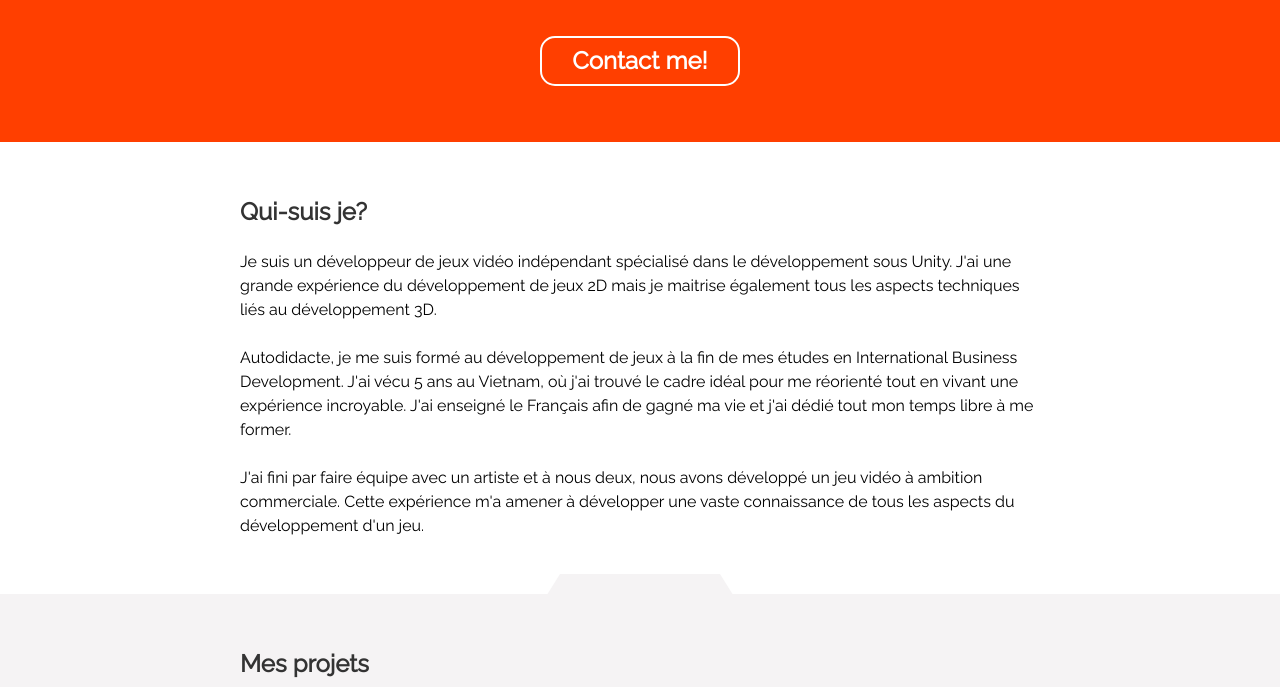
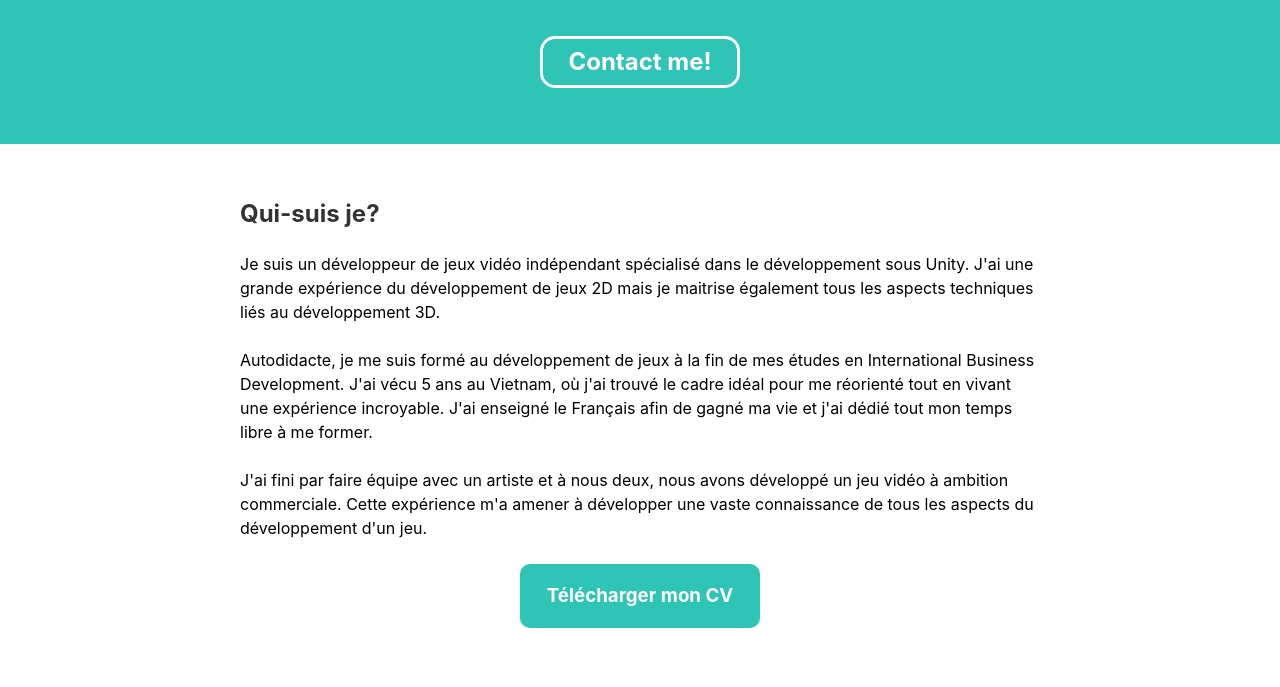
Before and after one commit to L0icB0uvier/portfolio-loic-bouvier, a Gatsby site: page / in a window 1280 px wide. Shown: the part 359-1046 px from the top of the page. Built offline with nearby package versions, Linux system fonts and the light colour scheme; Gatsby itself is replaced by a stand-in of ours.

Commit message:
Added download link

```diff
--- a/gatsby-config.js
+++ b/gatsby-config.js
@@ -62,6 +62,12 @@
       },
     },
     {
+      resolve: "gatsby-plugin-anchor-links",
+      options: {
+        offset: -100
+      }
+    }
+    {
       resolve: `gatsby-plugin-postcss`,
       options: {
         postCssPlugins: [
--- a/package.json
+++ b/package.json
@@ -8,6 +8,7 @@
     "@mdx-js/mdx": "^1.6.22",
     "@mdx-js/react": "^1.6.22",
     "gatsby": "^4.20.0",
+    "gatsby-plugin-anchor-links": "^1.2.1",
     "gatsby-plugin-google-fonts": "^1.0.1",
     "gatsby-plugin-image": "^2.20.0",
     "gatsby-plugin-manifest": "^4.20.0",
--- a/src/components/about.js
+++ b/src/components/about.js
@@ -1,3 +1,4 @@
+import { Link } from "gatsby"
 import React from "react"
 import * as AboutStyles from "../css/about.module.css"
 import SectionTitle from "./sectionTitle"
@@ -31,6 +32,13 @@
               expérience m'a amener à développer une vaste connaissance de tous
               les aspects du développement d'un jeu.
             </p>
+            <a
+              href="/resume.pdf"
+              target="_blank"
+              className={AboutStyles.downloadResumeButton}
+            >
+              <h3 className={AboutStyles.resumeButtonText}>Télécharger mon CV</h3>
+            </a>
           </div>
         </div>
       </div>
--- a/src/components/header.js
+++ b/src/components/header.js
@@ -45,7 +45,6 @@
     let menuButtons
     if (isMobile === false || showNav) {
       menuButtons = (
-        // <div className={HeaderStyles.anchorContainer}>
         <Scrollspy
           className={HeaderStyles.anchorContainer}
           offset={isMobile ? -200 : -60}
@@ -88,8 +87,6 @@
             <h2 className={HeaderStyles.sectionLinkText}>Contact</h2>
           </Link>
         </Scrollspy>
-
-        // </div>
       )
     }
 
--- a/src/css/about.module.css
+++ b/src/css/about.module.css
@@ -18,6 +18,33 @@
   margin: 0 auto;
   max-width: var(--size-content);
   position: relative;
+  margin-bottom: 50px;
+}
+
+.downloadResumeButton {
+  margin: auto;
+  display: flex;
+  justify-content: center;
+  align-items: center;
+  width: 30%;
+  background-color: var(--color-band);
+  height: 64px;
+  text-decoration: none;
+  border-radius: 10px;
+  transition: all .5s;
+}
+
+.downloadResumeButton:hover{
+  background-color: #ff000d;
+  transform: scale(1.1);
+}
+
+.resumeButtonText {
+  height: fit-content;
+  width: fit-content;
+  text-align: center;
+  color: var(--text-color-band);
+  margin: 0;
 }
 
 @media screen and (--large-screen) {
--- a/src/css/contact.module.css
+++ b/src/css/contact.module.css
@@ -52,9 +52,17 @@
   fill: var(--text-color-band);
 }
 
+.contactLogo:hover {
+  fill: var(--text-color-band-hover);
+}
+
 @media screen and (--large-screen) {
   .infoWrapper {
     display: grid;
     grid-template-columns: 1fr 1fr;
   }
+
+  .infoWrapper {
+    gap: 40px;
+  }
 }
--- a/src/css/contactButton.module.css
+++ b/src/css/contactButton.module.css
@@ -2,7 +2,14 @@
   display: grid;
   grid-template-columns: 32px 1fr;
   grid-template-rows: 32px;
+  width: fit-content;
   text-decoration: none;
+  transition: all 0.5s;
+  align-items: center;
+}
+
+.container:hover {
+  transform: translate(10px);
 }
 
 .contactText {
@@ -10,4 +17,9 @@
   margin: 0;
   text-align: left;
   padding-left: 16px;
+  font-weight: 900;
 }
+
+.container:hover .contactText {
+  color: var(--text-color-band-hover);
+}
--- a/src/css/header.module.css
+++ b/src/css/header.module.css
@@ -6,7 +6,7 @@
   background-color: var(--color-header);
   position: sticky;
   top: 0px;
-  z-index: 10;
+  z-index: 30;
 }
 
 .mainContainer {
--- a/src/css/introduction.module.css
+++ b/src/css/introduction.module.css
@@ -25,25 +25,27 @@
 }
 
 .contactButton {
-  border: solid 2px;
+  border: solid 3px;
   border-color: var(--text-color-band);
   border-radius: 15px;
   width: 200px;
   text-decoration: none;
   margin-top: 20px;
+  transition: all 0.5s;
 }
 
-.contactButton:hover{
-  border: solid 2px;
-  border-color: var(--text-color-band);
+.contactButton:hover {
+  transform: scale(1.1);
+  border-color: var(--text-color-band-hover);
 }
 
 .contactButtonText {
   color: var(--text-color-band);
   text-align: center;
   margin: 5px 0;
+  transition: all 0.5s;
 }
 
-.contactButton:hover .contactButtonText{
-  color: var(--text-color-band);
+.contactButton:hover .contactButtonText {
+  color: var(--text-color-band-hover);
 }
--- a/src/css/layout.css
+++ b/src/css/layout.css
@@ -9,11 +9,13 @@
 
   --color-code-bg-primary: #ffffff;
   --color-code-bg-secondary: #f5f3f4;
-  --color-band: #ff3f00;
+  --color-band: #2ec4b6;
+
   --color-header: #161a1d;
   --text-color: #000000;
   --text-color-header: #ffffff;
   --text-color-band: white;
+  --text-color-band-hover: #ffbf69;
   --text-section-title: #000000;
 
   --color-code: #8a6534;
```
Also changed, not shown: 2 other files.
